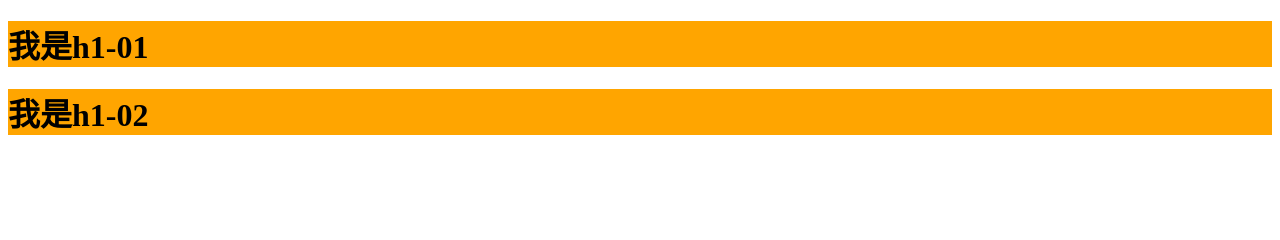
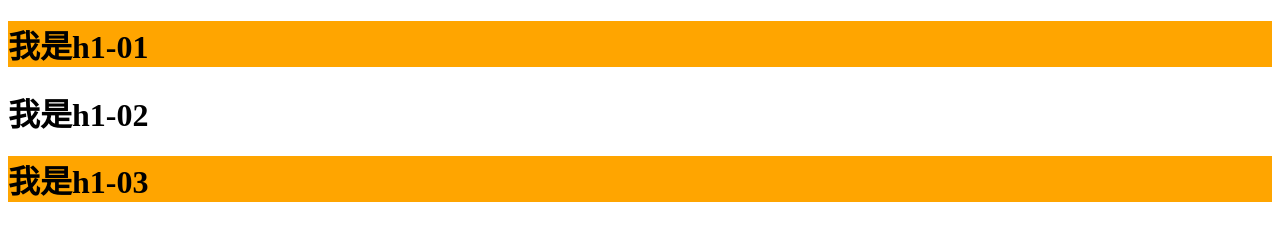
Before and after one commit to zleo01/test_01, a plain HTML site: page index.html in a window 1280 px wide. Drawn offline with Linux system fonts and the light colour scheme.

Commit message:
'第三次提交git，添加第三个h1，修改了样式'

```diff
--- a/index.html
+++ b/index.html
@@ -11,6 +11,7 @@
 <body>
     <h1>我是h1-01</h1>
     <h1>我是h1-02</h1>
+    <h1>我是h1-03</h1>
 
 </body>
 
--- a/less/index.less
+++ b/less/index.less
@@ -1,3 +1,7 @@
-h1 {
+h1:nth-of-type(1) {
     background-color: orange;
 }
+
+h1:nth-of-type(3) {
+    background-color: orange;
+}
```
Also changed, not shown: less/index.css.
